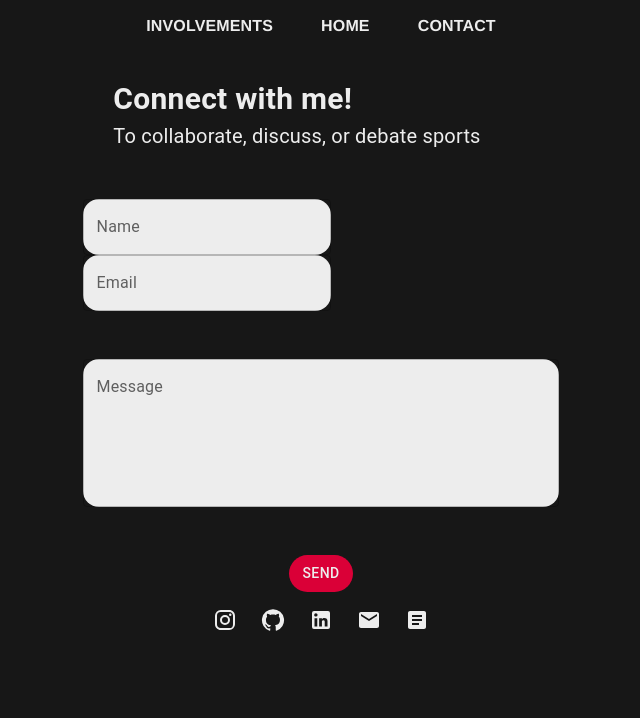
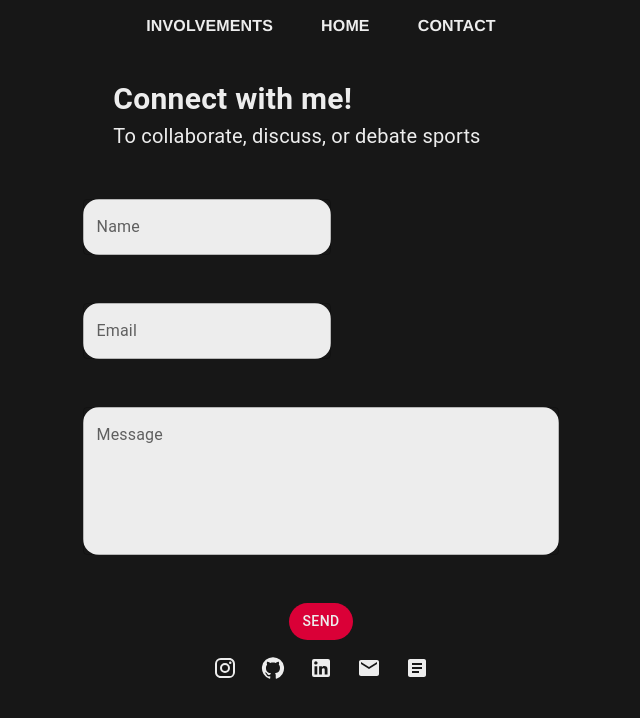
Before and after one commit to asvaliveti/asvaliveti.github.io, a React (Create React App) app: page /contact in a window 1280 px wide. Shown: the top 718 px of the page, without its empty margins (319-959 px from the left). Built offline with nearby package versions, Linux system fonts and the light colour scheme.

Commit message:
changed spacing on contact page

```diff
--- a/src/pages/contact.js
+++ b/src/pages/contact.js
@@ -114,7 +114,7 @@ function Contact() {
             <Grid container direction={"column"} alignItems={"center"} justifyContent={"center"} spacing={6} mt={4}>
                 { renderTypography() }
                 <Grid item sx={{width: "40%"}}>
-                    <Grid container direction={"row"} justifyContent={"space-between"}>
+                    <Grid container direction={"row"} spacing={6}>
                         <Grid item>
                             <TextField
                                 id={"Name"}
```
